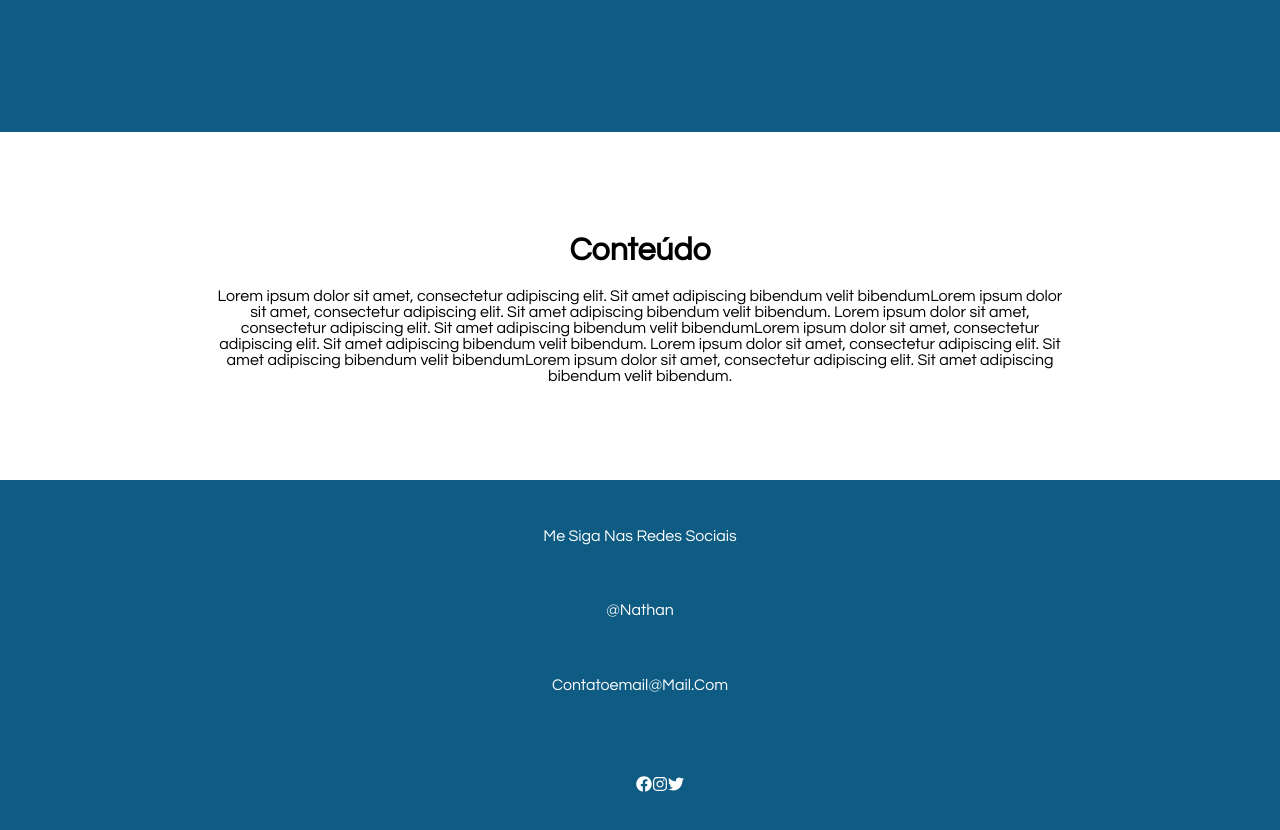
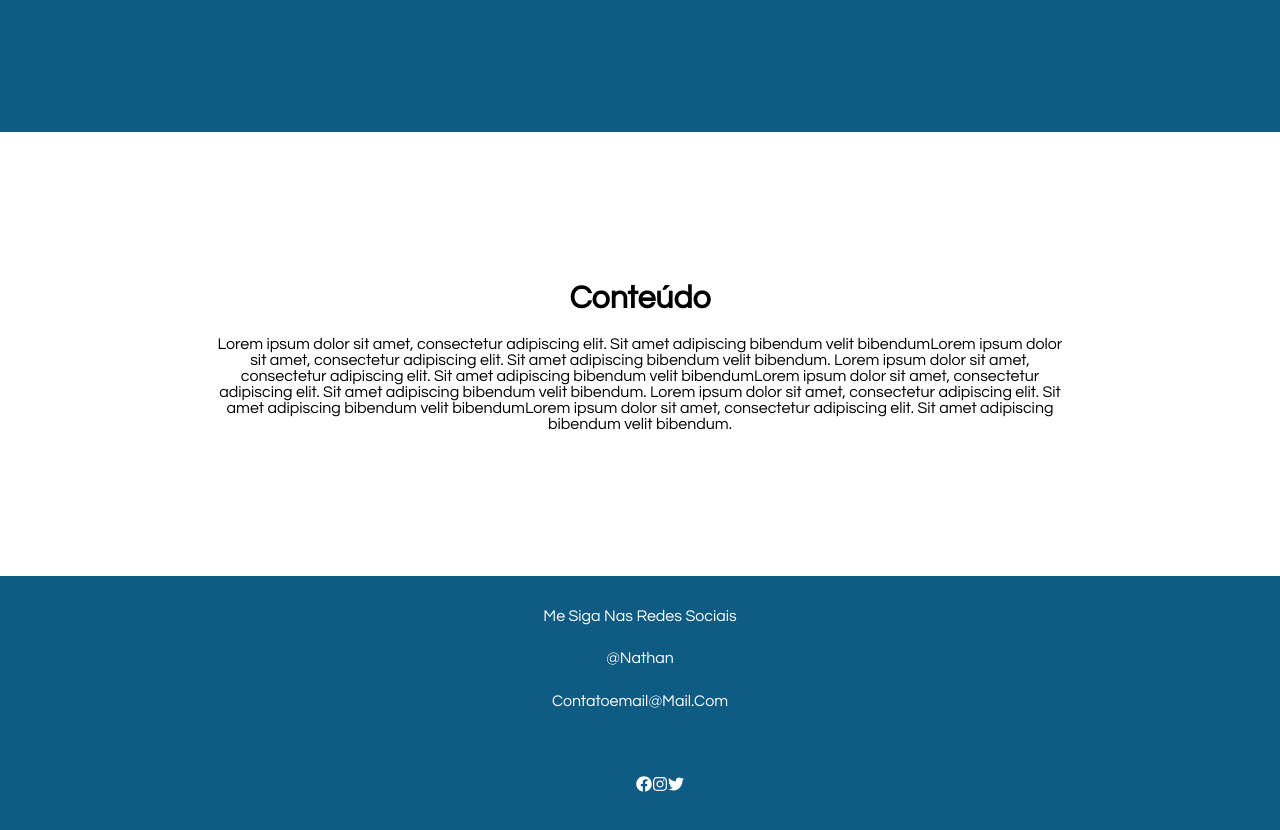
Before and after one commit to m4goth/nathan-personal-website, a React (Create React App) app: page / in a window 1280 px wide. Shown: the part 2900-3730 px from the top of the page. Built offline with nearby package versions, Linux system fonts and the light colour scheme.

Commit message:
ajustado rodape

```diff
--- a/src/css/Blog.css
+++ b/src/css/Blog.css
@@ -1,6 +1,6 @@
 .container-blog {
     background-color: white;
-    padding: 5rem;
+    padding: 8rem;
 
     color: #000000;
 }
--- a/src/css/Footer.css
+++ b/src/css/Footer.css
@@ -2,6 +2,7 @@
 .footer-main {
     color: #FFFFFF;
     background-color: #0E5B83;
+    padding: 2rem;
     padding-top: 5px;
     padding-bottom: 5px;
     text-align: center;
@@ -21,13 +22,13 @@
     font-size: 1rem;
     font-weight: 100;
     text-transform: capitalize;
-    line-height: 3rem;
+    line-height: 1rem;
 }
 
 .footer-conteudo p{
     max-width: 500px;
     margin: 10px auto;
-    line-height: 28px;
+    line-height: 20px;
     font-size: 14px;
     color: #cacdd2;
 }
```
